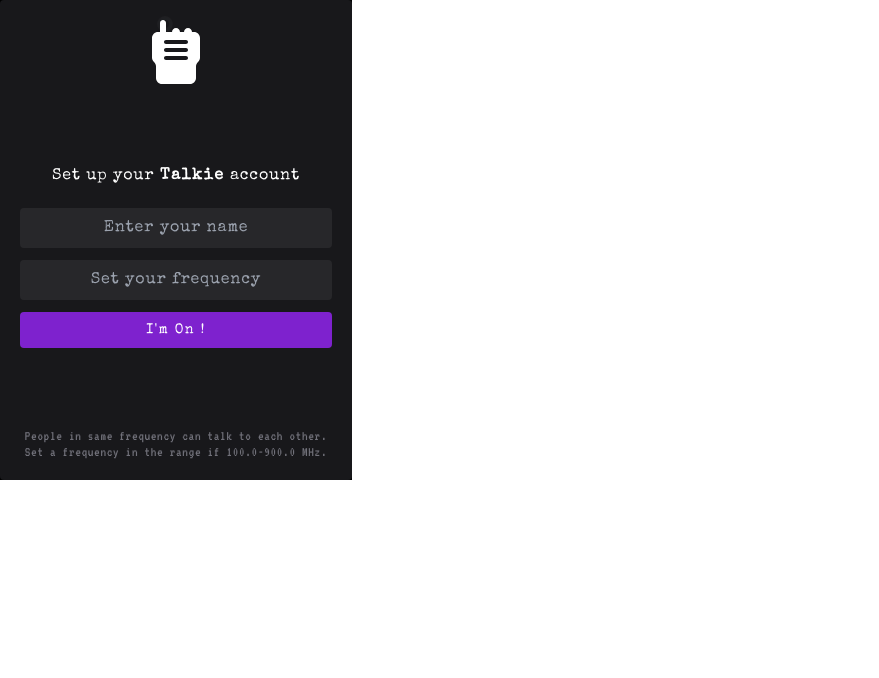
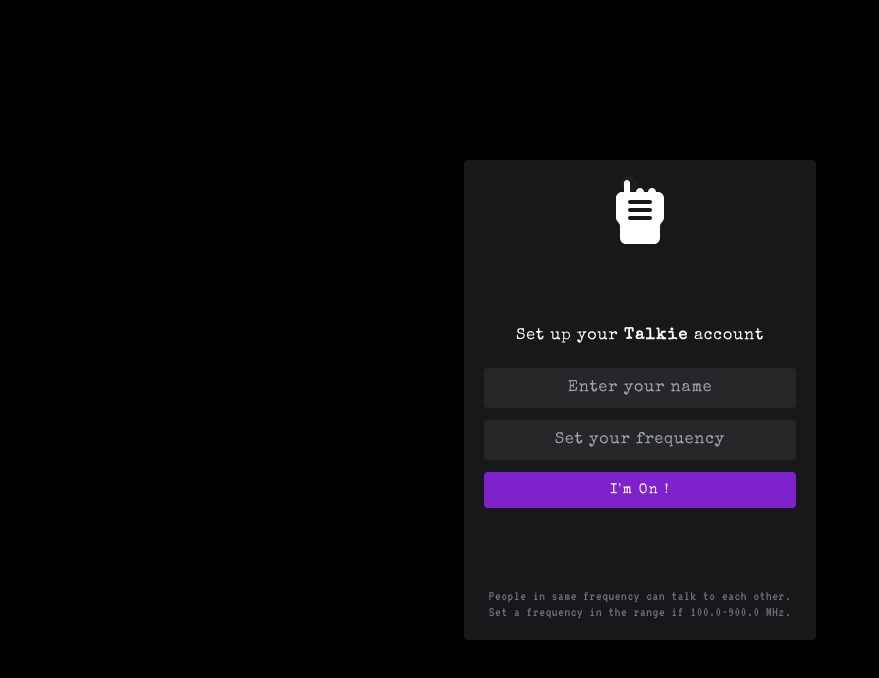
Before and after one commit to iAryanK/Talkie-frontend, a React (Vite) app: page / in a window 1280 px wide. Shown: the top 678 px of the page, without its empty margins (0-879 px from the left). Built offline with nearby package versions, Linux system fonts and the light colour scheme; a web font is replaced by a local one.

Commit message:
remove: console logs

```diff
--- a/src/components/Chat.tsx
+++ b/src/components/Chat.tsx
@@ -28,7 +28,6 @@
     if (self_data) {
       const parsed_self_data = JSON.parse(self_data);
       selfname.current = parsed_self_data.username;
-      console.log("Self data", selfname.current);
     }
 
     inputRef.current?.focus();
@@ -48,7 +47,6 @@
 
       // Send the message to the server
       if (!socket.current) {
-        console.log("Socket not connected");
         return;
       }
 
--- a/src/config.ts
+++ /dev/null
@@ -1 +0,0 @@
-export const BACKEND_URL = "ws://localhost:8080";
--- a/src/main.tsx
+++ b/src/main.tsx
@@ -5,7 +5,7 @@
 
 createRoot(document.getElementById("root")!).render(
   <StrictMode>
-    <div className="w-fit">
+    <div className="bg-black min-h-screen flex items-center justify-center">
       <App />
     </div>
   </StrictMode>
--- a/src/pages/home.tsx
+++ b/src/pages/home.tsx
@@ -1,5 +1,4 @@
 import { useEffect, useRef, useState } from "react";
-import { BACKEND_URL } from "../config";
 import Chat from "../components/Chat";
 
 export interface MessageType {
@@ -22,7 +21,7 @@
     }
 
     if (!socket.current) {
-      const ws = new WebSocket(`${BACKEND_URL}`);
+      const ws = new WebSocket(import.meta.env.VITE_BACKEND_API_URL);
       socket.current = ws;
     }
 
@@ -41,18 +40,15 @@
     return () => {
       socket.current?.close();
       socket.current = null;
-      console.log("Socket closed");
     };
   }, []);
 
   useEffect(() => {
     if (socket.current) {
       socket.current.onmessage = (message) => {
-        console.log(typeof message.data);
         const parsedMessage = JSON.parse(message.data);
         setMessages((m) => [...m, parsedMessage]);
       };
-      console.log("messages", messages);
     }
   }, [messages]);
 
```
Also changed, not shown: 1 other file (tests, documents, lock files or other folders).
